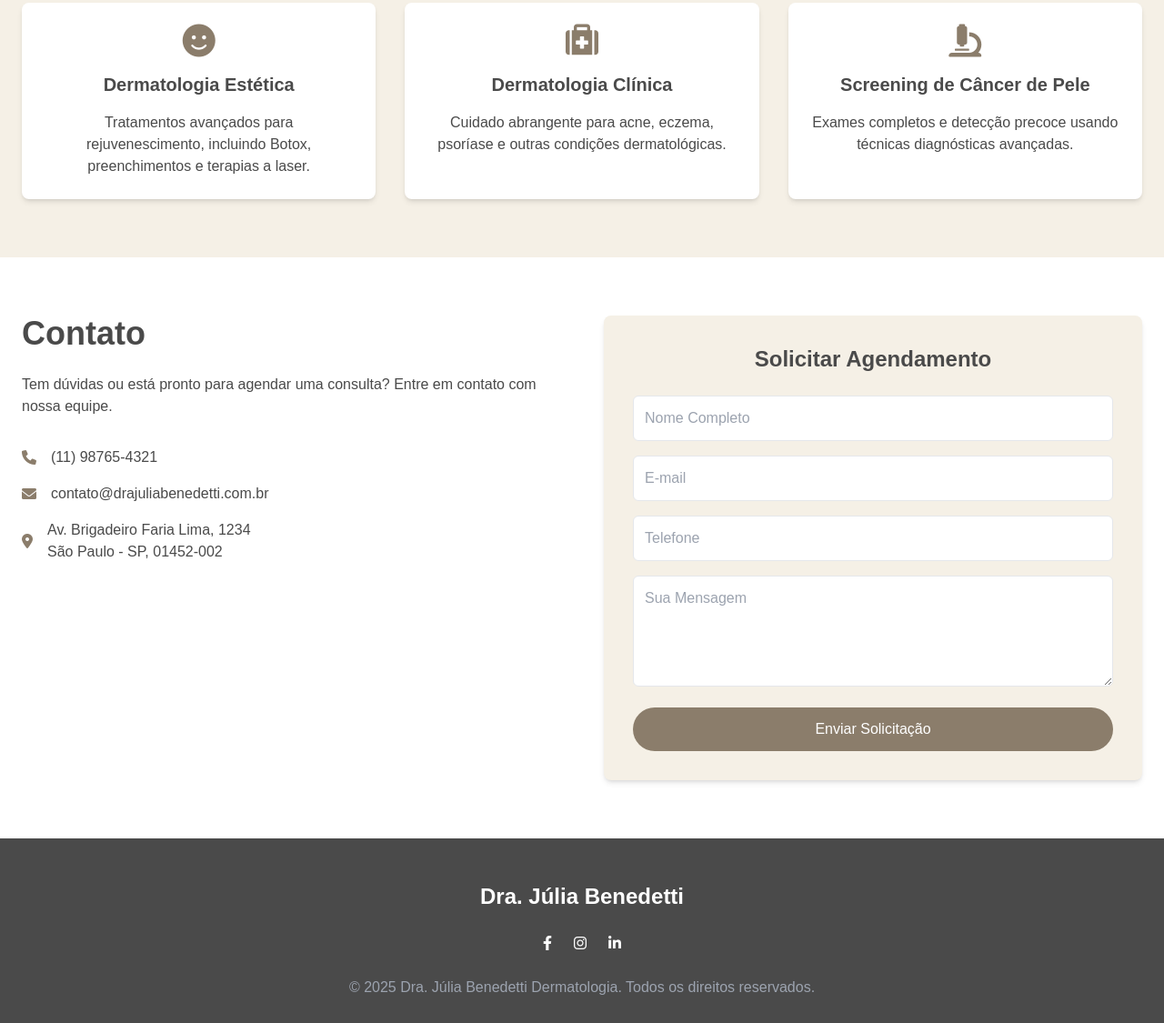
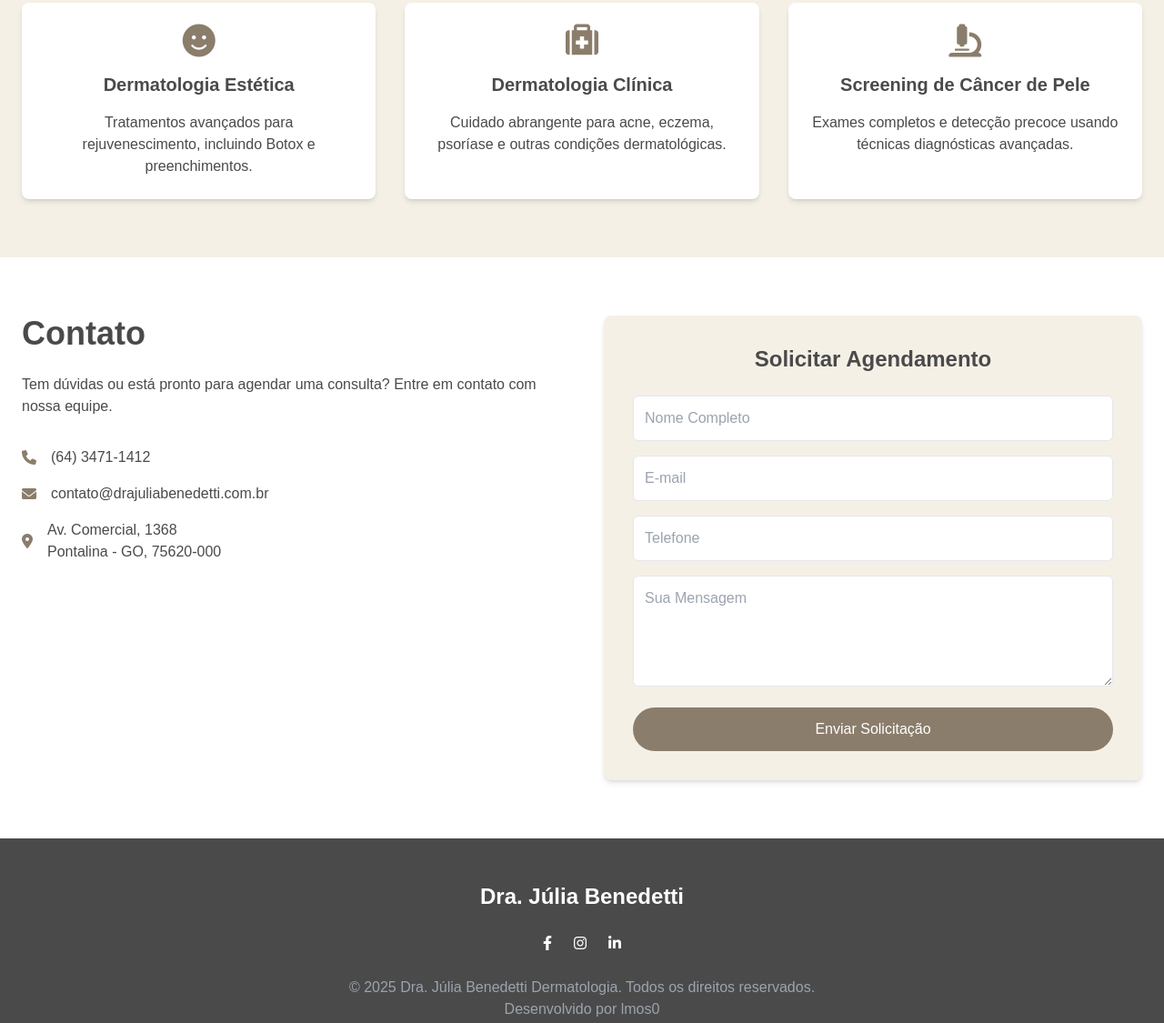
Before and after one commit to lmos0/website_drajuliabenedetti, a website: page index.html in a window 1280 px wide. Shown: the part 1297-2422 px from the top of the page at 91% size. Drawn offline with Linux system fonts and the light colour scheme.

Commit message:
Update contact information and footer details in index.html

```diff
--- a/index.html
+++ b/index.html
@@ -124,7 +124,7 @@
           <div class="bg-white p-6 rounded-lg shadow-md hover:shadow-xl transition">
             <i class="fas fa-face-smile text-[#8B7D6B] text-4xl mb-4"></i>
             <h3 class="font-bold text-xl mb-4">Dermatologia Estética</h3>
-            <p class="text-[#4A4A4A]">Tratamentos avançados para rejuvenescimento, incluindo Botox, preenchimentos e terapias a laser.</p>
+            <p class="text-[#4A4A4A]">Tratamentos avançados para rejuvenescimento, incluindo Botox e preenchimentos.</p>
           </div>
           <div class="bg-white p-6 rounded-lg shadow-md hover:shadow-xl transition">
             <i class="fas fa-medkit text-[#8B7D6B] text-4xl mb-4"></i>
@@ -150,7 +150,7 @@
             <div class="space-y-4">
               <div class="flex items-center">
                 <i class="fas fa-phone text-[#8B7D6B] mr-4"></i>
-                <span>(11) 98765-4321</span>
+                <span>(64) 3471-1412</span>
               </div>
               <div class="flex items-center">
                 <i class="fas fa-envelope text-[#8B7D6B] mr-4"></i>
@@ -158,7 +158,7 @@
               </div>
               <div class="flex items-center">
                 <i class="fas fa-map-marker-alt text-[#8B7D6B] mr-4"></i>
-                <span>Av. Brigadeiro Faria Lima, 1234<br>São Paulo - SP, 01452-002</span>
+                <span>Av. Comercial, 1368<br> Pontalina - GO, 75620-000</span>
               </div>
             </div>
           </div>
@@ -196,6 +196,7 @@
           <a href="https://www.linkedin.com/in/j%C3%BAlia-benedetti-00a90a15a/" class="text-white hover:text-[#F5F0E6]"><i class="fab fa-linkedin-in"></i></a>
         </div>
         <p class="text-gray-400">&copy; 2025 Dra. Júlia Benedetti Dermatologia. Todos os direitos reservados.</p>
+        <p class="text-gray-400">Desenvolvido por <a class="text-gray-400" href="https://github.com/lmos0">lmos0</a></p>
 
       </div>
     </footer>
```
